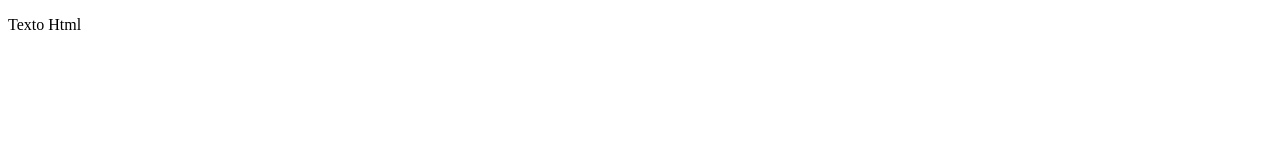
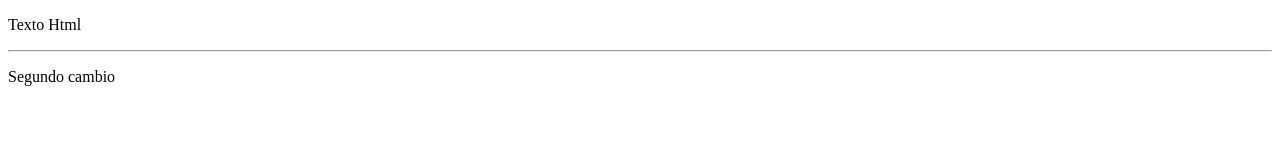
Before and after one commit to EduRmzg/curso-de-git, a plain HTML site: page index.html in a window 1280 px wide. Drawn offline with Linux system fonts and the light colour scheme.

Commit message:
Se agregaron las lineas <p>Segundo cambio</p>

```diff
--- a/index.html
+++ b/index.html
@@ -9,6 +9,8 @@
 <body>
 
     <p>Texto Html</p>
+    <hr>
+    <p>Segundo cambio</p>
 
 </body>
 </html>
```
